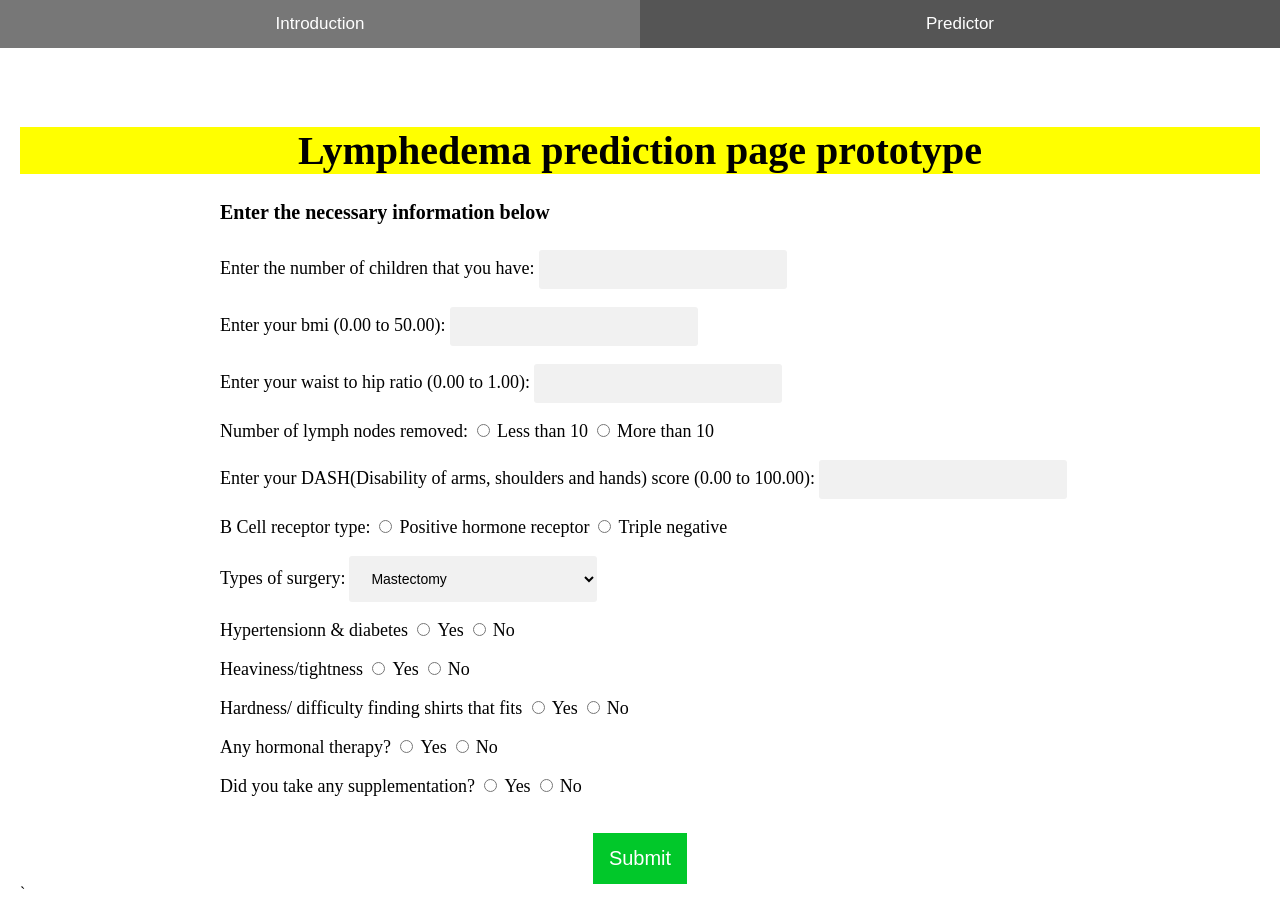
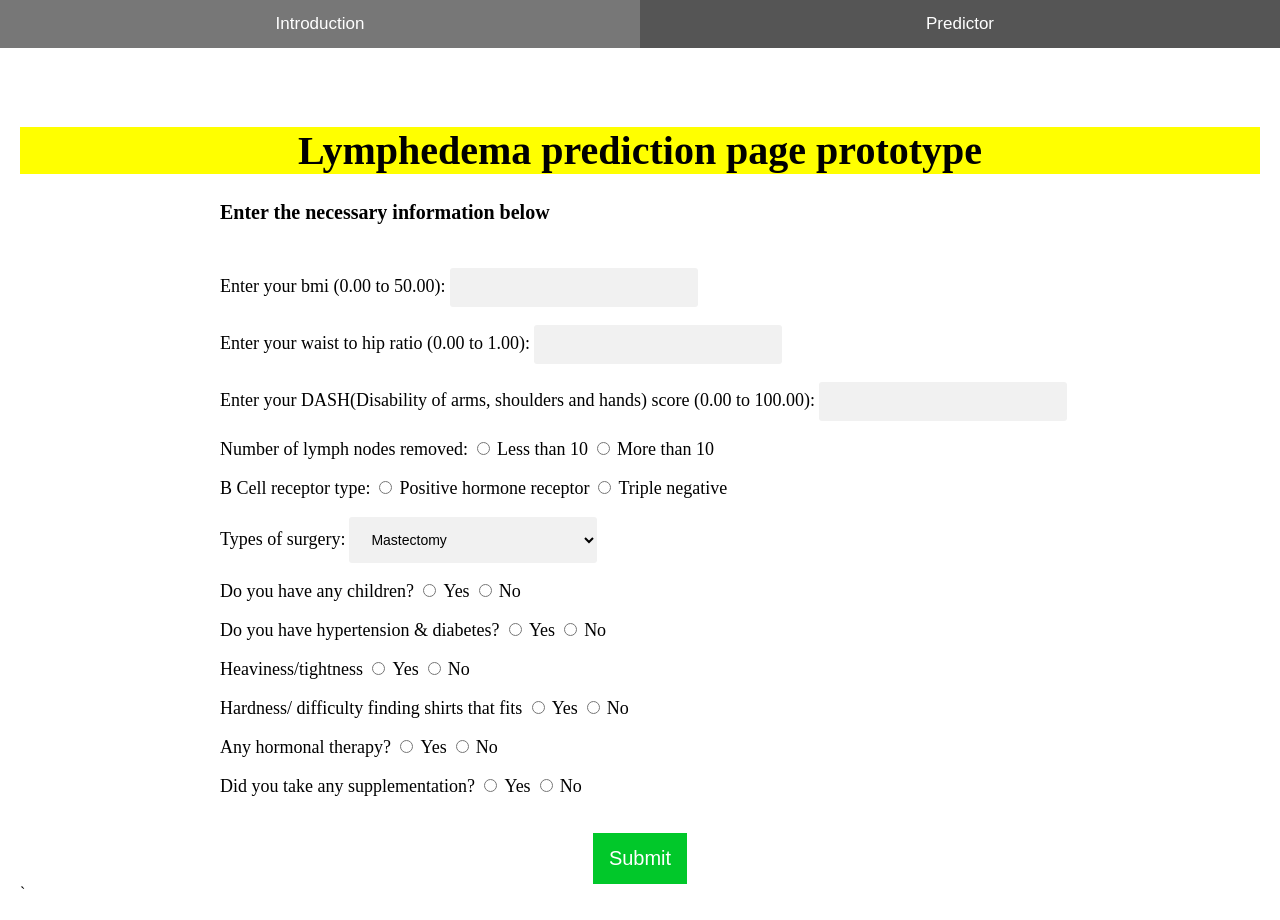
Before and after one commit to ganjiajiat/FIT3162_GIT, a Flask app: template Web/v2/templates/indexv2.html in a window 1280 px wide, after a click on "Predictor". Run offline with Flask 2, Linux system fonts and the light colour scheme; the template is opened without the code that fills it, so the values that code supplies are empty; some libraries are stand-ins or nearby versions.

Commit message:
error fix

```diff
--- a/Web/v2/templates/indexv2.html
+++ b/Web/v2/templates/indexv2.html
@@ -131,12 +131,11 @@
 	</script>
 	<script type="text/javascript">
 		var server = "http://127.0.0.1:5001";
-		var to_send = {'bmi':0,'waist_hip_ratio':0,'lymph_removed':0,'dash_score':0,'bc_receptor':0,'surgery_type':0,'ss2':0,'num_children':0,'hypertension_diabetes':0,'ss1':0,'h_therapy':0,'supplements':0};
+		var to_send = {'bmi':0,'waist_hip_ratio':0,'lymph_removed':0,'dash_score':0,'bc_receptor':0,'surgery_type':0,'ss2':0,'children':0,'hypertension_diabetes':0,'ss1':0,'h_therapy':0,'supplements':0};
 		function update_var()
 		{
 			var waist_hip = parseFloat($("#waist_hip_ratio").val());
 			var bmi = parseFloat($("#bmi").val());
-			var num_children = parseFloat($("#num_children").val());
 			var lymph_removed =parseFloat($("input[name=lymph_removed]:checked").val());
 			var dash_score = parseFloat($("#dash_score").val());
 			var bc_receptor = parseFloat($("input[name=bc_receptor]:checked").val());
@@ -146,6 +145,7 @@
 			var ss1 = parseFloat($("input[name=ss1]:checked").val());
 			var h_therapy = parseFloat($("input[name=h_therapy]:checked").val());
 			var supplements = parseFloat($("input[name=supplements]:checked").val());
+			var children = parseFloat($("input[name=children]:checked").val());
 
 			to_send['waist_hip_ratio']=waist_hip;
 			to_send['bmi']=bmi;
@@ -154,14 +154,13 @@
 			to_send['bc_receptor']=bc_receptor;
 			to_send['surgery_type']=surgery_type;
 			to_send['ss2']=ss2_hardness;
-			to_send['num_children']=num_children;
+			to_send['children']=children;
 			to_send['hypertension_diabetes']=hypertension_diabetes;
 			to_send['ss1']=ss1;
 			to_send['h_therapy']=h_therapy;
 			to_send['supplements']=supplements;
 		}
 		$(document).ready(function() {
-
 			$('form').on('submit', function(event) {
 				var appdir='/prediction';
 				update_var();
@@ -218,9 +217,6 @@
 
 		<form  class="form" method="POST">
 			<h4>Enter the necessary information below</h4>
-			<label for="bmi">Enter the number of children that you have: </label>
-			<input type="number" name="num_children" id="num_children">
-			<br>
 			<br>
 			<label for="bmi">Enter your bmi (0.00 to 50.00): </label>
 			<input type="number" name="bmi" id="bmi" min="0" max="50" step="0.01">
@@ -230,18 +226,18 @@
 			<input type="number" name="waist_hip_ratio" id="waist_hip_ratio" min="0" max="1" step="0.01">
 			<br>
 			<br>
+			<label for="dash_score" id="dash_score_label">Enter your DASH(Disability of arms, shoulders and hands) score (0.00 to 100.00): </label>
+			<input type="number" name="dash_score" id="dash_score" min="0" max="100" step="0.01">
+			<br>
+			<br>
 			<label >Number of lymph nodes removed:</label>
 			<input type="radio" id="lm1" name="lymph_removed" value="1">
 			<label for="lm1" class="radio">Less than 10</label>
 			<input type="radio" id="lm2" name="lymph_removed" value="2">
 			<label for="lm2" class="radio">More than 10</label>
+
 			<br>
 			<br>
-			<label for="dash_score" id="dash_score_label">Enter your DASH(Disability of arms, shoulders and hands) score (0.00 to 100.00): </label>
-			<input type="number" name="dash_score" id="dash_score" min="0" max="100" step="0.01">
-			<br>
-			<br>
-
 			<label >B Cell receptor type:</label>
 			<input type="radio" id="bc_rec1" name="bc_receptor" value="1">
 			<label for="bc_rec1" class="radio">Positive hormone receptor</label>
@@ -249,7 +245,6 @@
 			<label for="bc_rec2" class="radio">Triple negative</label>
 			<br>
 			<br>
-
 			<label for="surgery_type">Types of surgery:</label>
 			<select id="surgery_type" name="surgery_type">
 				<option value="1">Mastectomy</option>
@@ -258,7 +253,14 @@
 			</select>
 			<br>
 			<br>
-			<label>Hypertensionn & diabetes </label>
+			<label>Do you have any children? </label>
+			<input type="radio" id="children1" name="children" value="1">
+			<label for="children1" class="radio">Yes</label>
+			<input type="radio" id="children2" name="children" value="2">
+			<label for="children2" class="radio">No</label>
+			<br>
+			<br>
+			<label>Do you have hypertension & diabetes? </label>
 			<input type="radio" id="hypertension_diabetes1" name="hypertension_diabetes" value="1">
 			<label for="hypertension_diabetes1" class="radio">Yes</label>
 			<input type="radio" id="hypertension_diabetes2" name="hypertension_diabetes" value="2">
@@ -284,7 +286,8 @@
 			<label for="h_therapy1" class="radio">Yes</label>
 			<input type="radio" id="h_therapy2" name="h_therapy" value="2">
 			<label for="h_therapy2" class="radio">No</label>
-			<br><br>
+			<br>
+			<br>
 			<label>Did you take any supplementation? </label>
 			<input type="radio" id="supplements1" name="supplements" value="1">
 			<label for="supplements1" class="radio">Yes</label>
@@ -303,12 +306,10 @@
 		</div>
 		<div id="errorAlert" class="alert alert-danger" role="alert" style="display:none;"></div>
 
-		<!--<p id="result">Your age (testing response) : </p>-->
-
-
 	</div>
 
 	<script>
+		// Function to switch between the tabs, i.e, intro and prediction
 		function openPage(pageName,elmnt,color) {
 		  var i, tabcontent, tablinks;
 		  tabcontent = document.getElementsByClassName("tabcontent");
```
